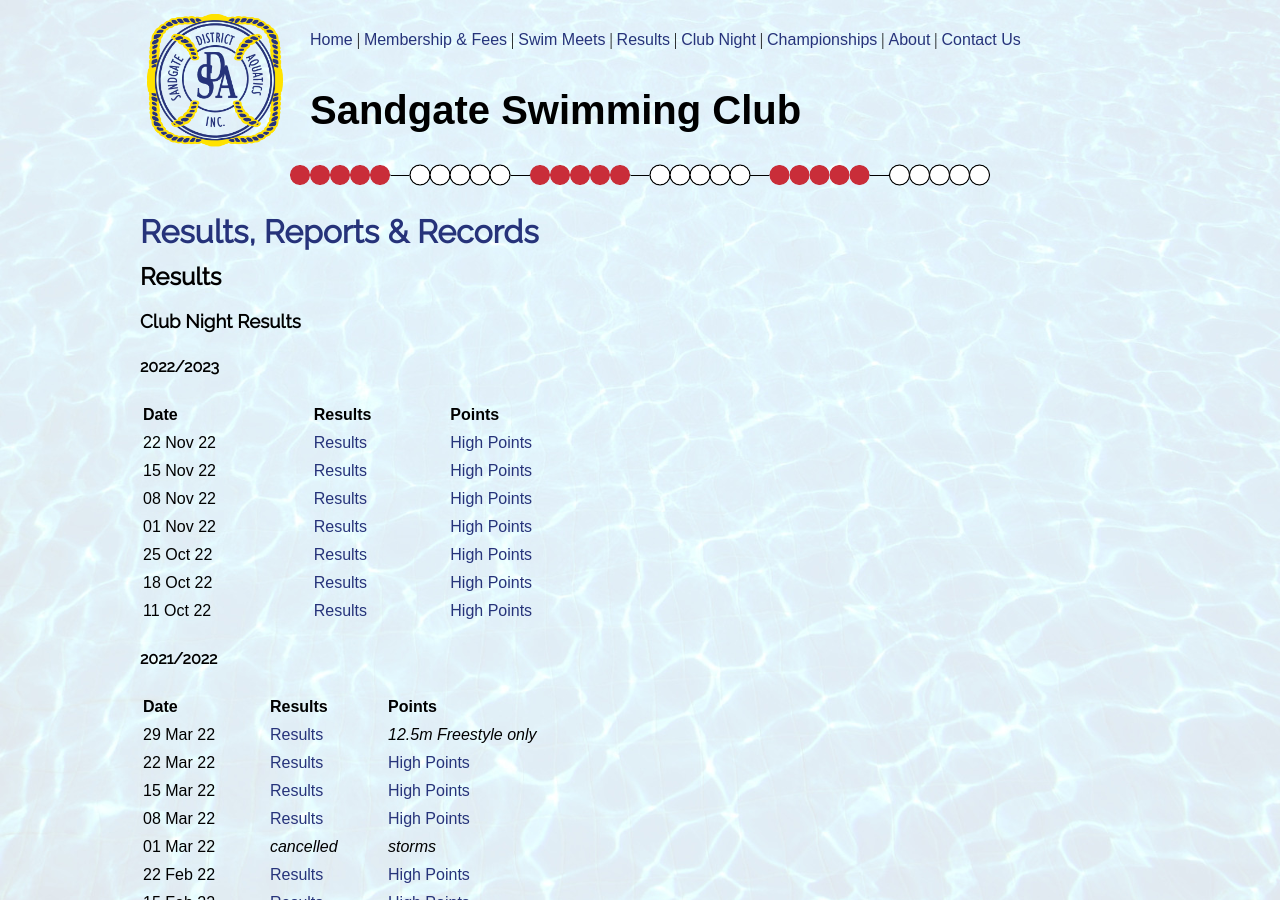
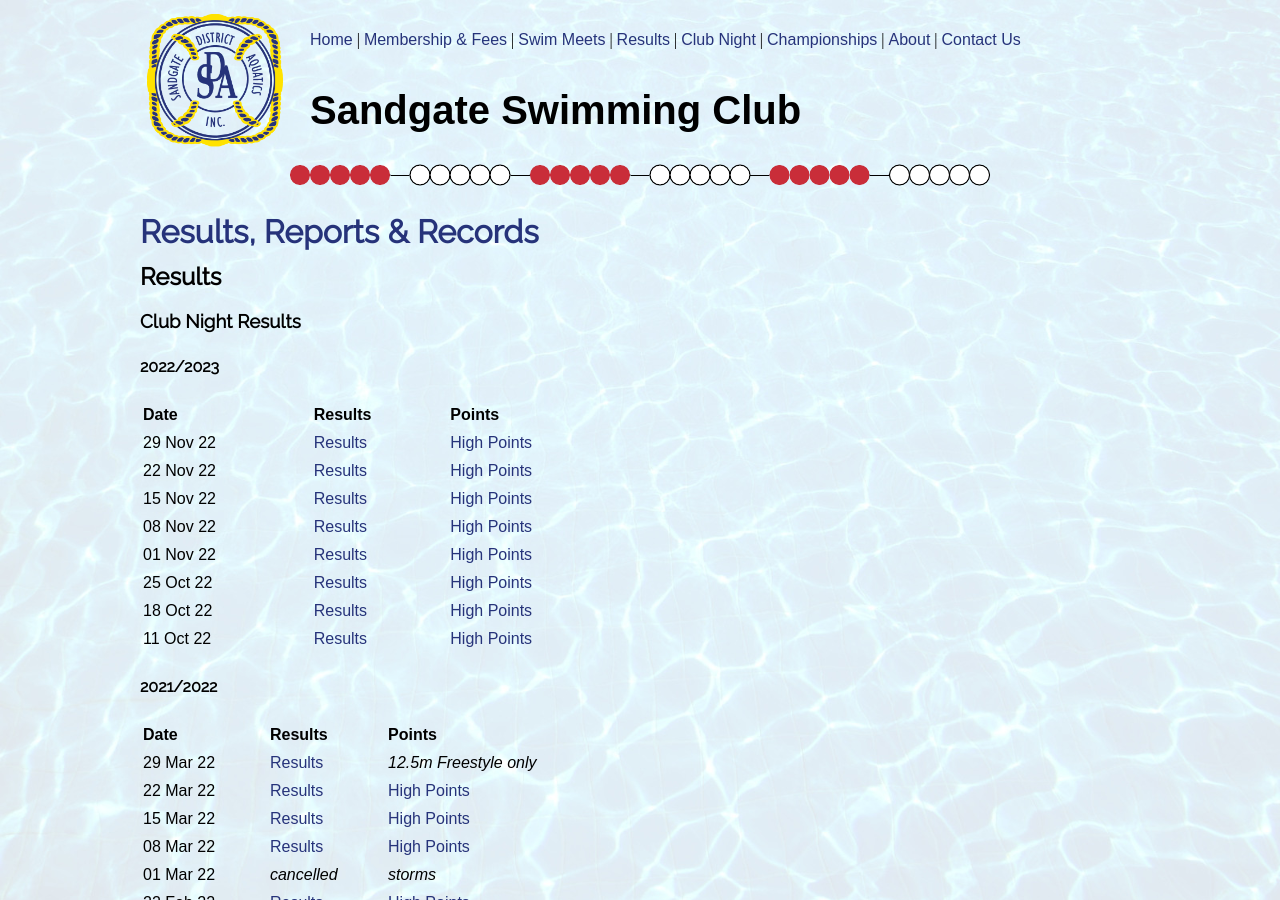
Before and after one commit to sandswim/website, a Jekyll site: the page built from pages/results.md, in a window 1280 px wide and 900 px high. Built offline with Jekyll 4.4.1, drawn with Linux system fonts in a browser that asks for light colours.

Commit message:
results 2022-11-29

```diff
--- a/pages/results.md
+++ b/pages/results.md
@@ -11,6 +11,7 @@ permalink: /results
 
 **Date** | **Results** | **Points**
 --- | --- | ---
+29 Nov 22 | [Results](files/results/ClubNight-2022-11-29.pdf) | [High Points](files/results/HighPoints-2022-11-29.pdf)
 22 Nov 22 | [Results](files/results/ClubNight-2022-11-22.pdf) | [High Points](files/results/HighPoints-2022-11-22.pdf)
 15 Nov 22 | [Results](files/results/ClubNight-2022-11-15.pdf) | [High Points](files/results/HighPoints-2022-11-15.pdf)
 08 Nov 22 | [Results](files/results/ClubNight-2022-11-08.pdf) | [High Points](files/results/HighPoints-2022-11-08.pdf)
```
Also changed, not shown: Gemfile.lock, 2 other files.
